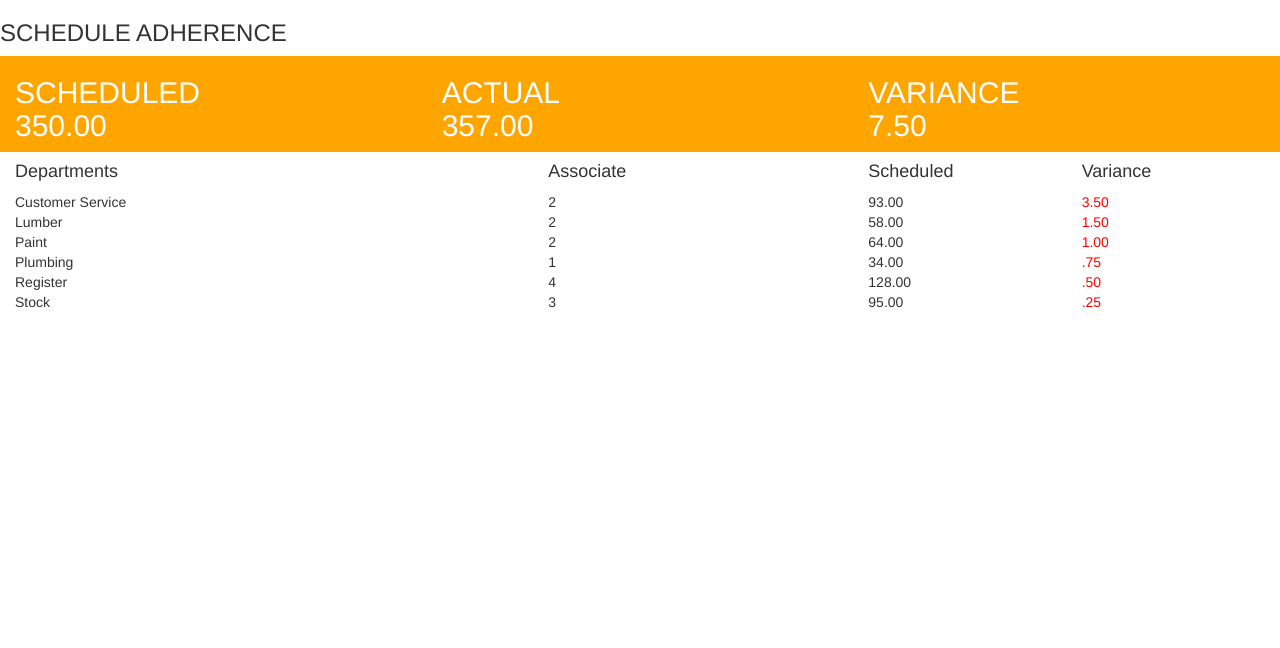
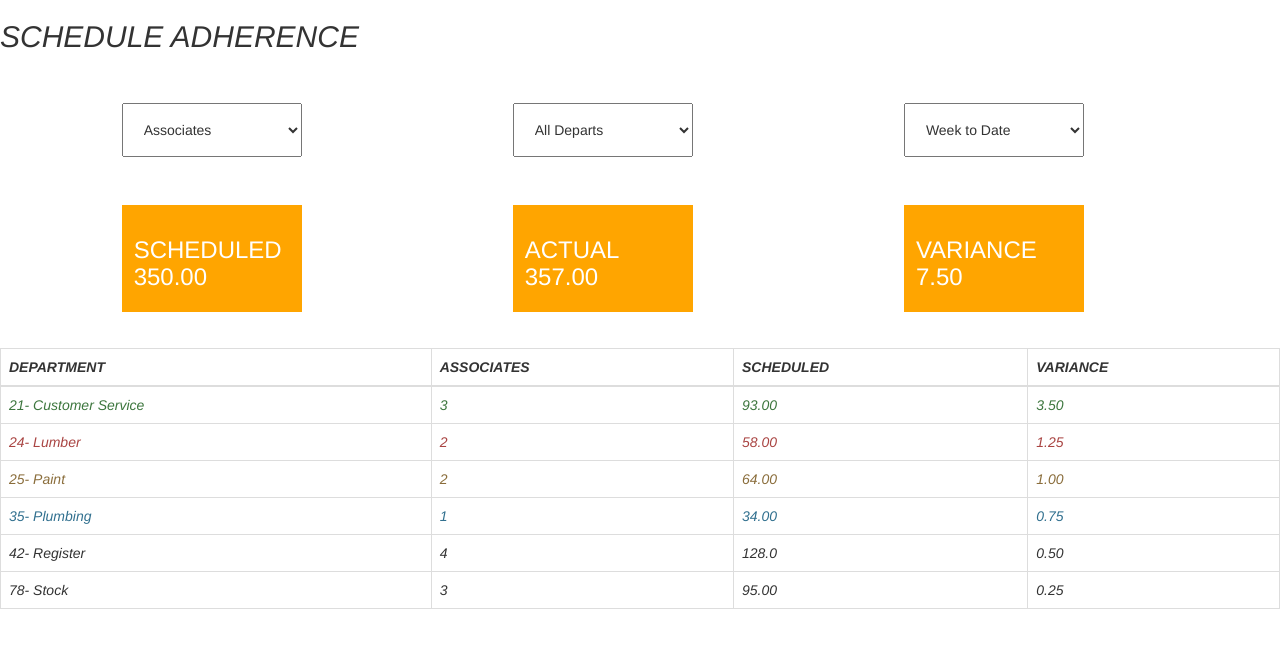
Before and after one commit to bujjibabu/UITraining, a plain HTML site: page Venkat/Bootstrap.html in a window 1280 px wide. Drawn offline with Linux system fonts and the light colour scheme.

Commit message:
Bootstrap assignment

```diff
--- a/Venkat/Bootstrap.html
+++ b/Venkat/Bootstrap.html
@@ -5,55 +5,113 @@
 		<link rel="stylesheet" type="text/css" href="./css/bootstrap.css">
 		<style type="text/css">
 			.venkat{
+
+				width: 50%;
+				padding: 17px;
+			}
+			.color{
 				background-color: orange;
 				color: white;
+				padding: 12px;
+				width: 50%;
+
 			}
-			.final{
-				color: red;
+			.down{
+				margin-bottom: 8%;
+
 			}
 		</style>
 	</head>
 	<body>
-		<div>
-			<h3>SCHEDULE ADHERENCE</h3>
-		</div>
-		<div class="col-md-4 venkat"><h2>SCHEDULED<br/>350.00</h2></div>
-		<div class="col-md-4 venkat"><h2>ACTUAL<br/>357.00</h2></div>
-		<div class="col-md-4 venkat"><h2>VARIANCE<br/>7.50</h2></div>
-
-		<div class="col-md-5"><h4>Departments</h4></div>
-		<div class="col-md-3"><h4>Associate</h4></div>
-		<div class="col-md-2"><h4>Scheduled</h4></div>
-		<div class="col-md-2"><h4>Variance</h4></div>
-
-		<div class="col-md-5">Customer Service</div>
-		<div class="col-md-3">2</div>
-		<div class="col-md-2">93.00</div>
-		<div class="col-md-2 final">3.50</div>
-
-		<div class="col-md-5">Lumber</div>
-		<div class="col-md-3">2</div>
-		<div class="col-md-2">58.00</div>
-		<div class="col-md-2 final">1.50</div>
-
-		<div class="col-md-5">Paint</div>
-		<div class="col-md-3">2</div>
-		<div class="col-md-2">64.00</div>
-		<div class="col-md-2 final">1.00</div>
-
-		<div class="col-md-5">Plumbing</div>
-		<div class="col-md-3">1</div>
-		<div class="col-md-2">34.00</div>
-		<div class="col-md-2 final">.75</div>
-
-		<div class="col-md-5">Register</div>
-		<div class="col-md-3">4</div>
-		<div class="col-md-2">128.00</div>
-		<div class="col-md-2 final">.50</div>
-
-		<div class="col-md-5">Stock</div>
-		<div class="col-md-3">3</div>
-		<div class="col-md-2">95.00</div>
-		<div class="col-md-2 final">.25</div>
+			<div>
+				<i><b><h2>SCHEDULE ADHERENCE</h2></b></i>
+			</div><br/><br/>
+			<div class="col-md-offset-1">
+				<div class="col-md-4">
+					<select class="venkat">
+						<option>Associates</option>
+						<option>Associates</option>
+						<option>Associates</option>
+						<option>Associates</option>
+					</select>
+				</div>
+				<div class="col-md-4">
+					<select class="venkat">
+						<option>All Departs</option>
+						<option>All Departs</option>
+						<option>All Departs</option>
+						<option>All Departs</option>
+					</select>
+				</div>
+				<div class="col-md-4">
+					<select class="venkat">
+						<option>Week to Date</option>
+						<option>Week to Date</option>
+						<option>Week to Date</option>
+						<option>Week to Date</option>
+					</select>
+				</div>
+			</div>
+			<div class="down"></div>
+			<div class="col-md-offset-1">
+				<div class="col-md-4">
+					<div class="color"><h3>SCHEDULED<br/>350.00</h3></div>
+				</div>
+				<div class="col-md-4">
+					<div class="color"><h3>ACTUAL<br/>357.00</h3></div>
+				</div>
+				<div class="col-md-4 ">
+					<div class="color"><h3>VARIANCE<br/>7.50</h3></div>
+				</div>
+			</div><br/><br/>
+			<div class="down"></div>
+			<i><table class="table table-bordered table-responsive">
+				<thead>
+					<tr>
+						<th class="text-uppercase">Department</th>
+						<th class="text-uppercase">Associates</th>
+						<th class="text-uppercase">Scheduled</th>
+						<th class="text-uppercase">Variance</th>
+					</tr>
+				</thead>
+				<tbody>
+					<tr class="text-success">
+						<td>21- Customer Service</td>
+						<td>3</td>
+						<td>93.00</td>
+						<td>3.50</td>
+					</tr>
+					<tr class="text-danger">
+						<td>24- Lumber</td>
+						<td>2</td>
+						<td>58.00</td>
+						<td>1.25</td>
+					</tr>
+					<tr class="text-warning">
+						<td>25- Paint</td>
+						<td>2</td>
+						<td>64.00</td>
+						<td>1.00</td>
+					</tr>
+					<tr class="text-info">
+						<td>35- Plumbing</td>
+						<td>1</td>
+						<td>34.00</td>
+						<td>0.75</td>
+					</tr>
+					<tr class="text-active">
+						<td>42- Register</td>
+						<td>4</td>
+						<td>128.0</td>
+						<td>0.50</td>
+					</tr>
+					<tr calss="text-sucess">
+						<td>78- Stock</td>
+						<td>3</td>
+						<td>95.00</td>
+						<td>0.25</td>
+					</tr>
+				</tbody>
+			</table></i>
 	</body>
 </html>
```
